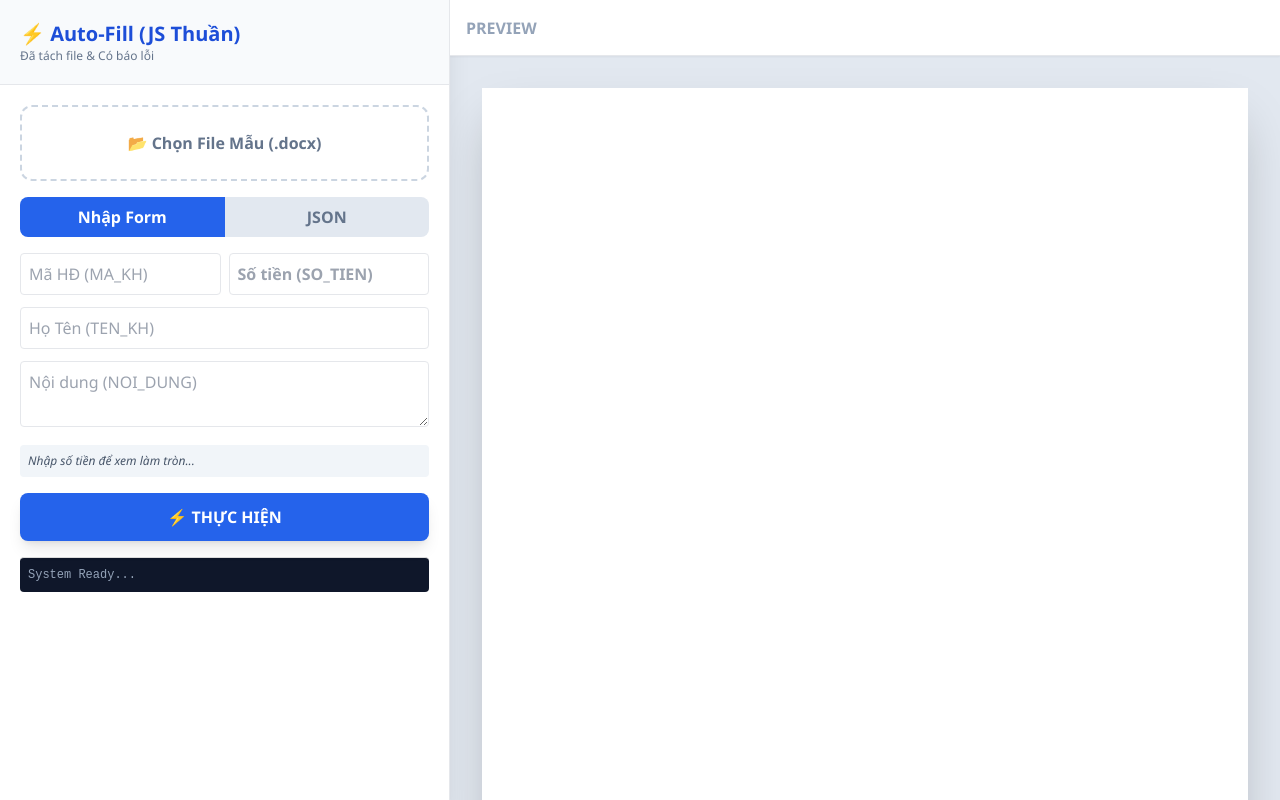
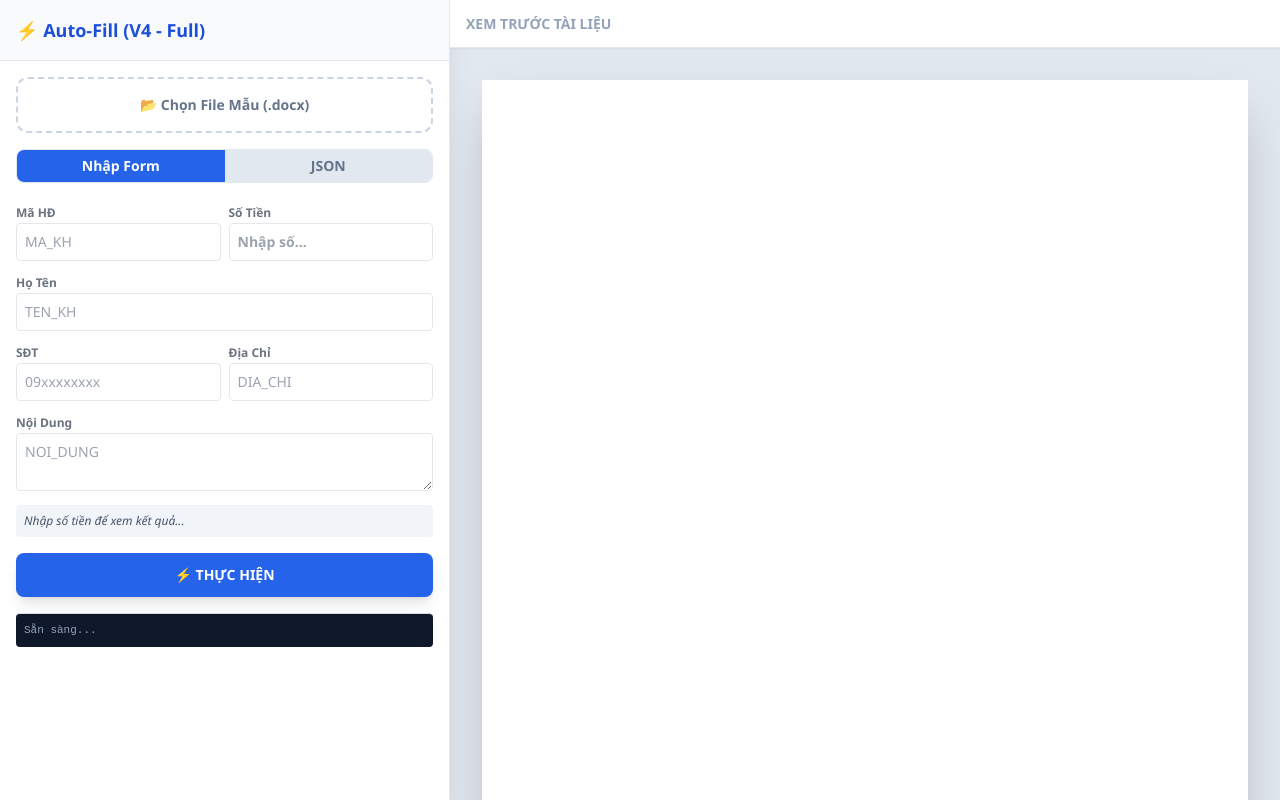
Before and after one commit to viettelstorecongdanh-arch/dienv3, a plain HTML site: page index.html in a window 1280 px wide. Drawn offline with nearby package versions, Linux system fonts and the light colour scheme.

Commit message:
Update index.html

```diff
--- a/index.html
+++ b/index.html
@@ -3,7 +3,7 @@
 <head>
     <meta charset="UTF-8">
     <meta name="viewport" content="width=device-width, initial-scale=1.0">
-    <title>Docx Auto-Fill Pro (Split Version)</title>
+    <title>Docx Auto-Fill Pro (V4 - Full Fields)</title>
     <!-- Tailwind CSS -->
     <script src="https://cdn.tailwindcss.com"></script>
 
@@ -18,10 +18,9 @@
         .tab-btn.active { background-color: #2563eb; color: white; }
         .tab-btn { background-color: #e2e8f0; color: #64748b; }
         .hidden { display: none; }
-        /* Vùng log báo lỗi */
         #logArea {
-            font-family: monospace; font-size: 12px;
-            max-height: 150px; overflow-y: auto;
+            font-family: monospace; font-size: 11px;
+            max-height: 120px; overflow-y: auto;
             border-top: 1px solid #ddd;
         }
     </style>
@@ -30,58 +29,84 @@
 
     <!-- CỘT TRÁI: NHẬP LIỆU -->
     <div class="w-full md:w-[450px] bg-white border-r flex flex-col shadow-xl z-10 shrink-0 h-full">
-        <div class="p-5 border-b bg-slate-50">
-            <h1 class="text-xl font-bold text-blue-700">⚡ Auto-Fill (JS Thuần)</h1>
-            <p class="text-xs text-slate-500">Đã tách file & Có báo lỗi</p>
+        <div class="p-4 border-b bg-slate-50">
+            <h1 class="text-lg font-bold text-blue-700">⚡ Auto-Fill (V4 - Full)</h1>
         </div>
 
-        <div class="flex-1 overflow-y-auto p-5 space-y-4">
+        <div class="flex-1 overflow-y-auto p-4 space-y-4">
 
             <!-- 1. Upload -->
-            <div class="border-2 border-dashed border-slate-300 rounded-xl p-6 text-center hover:bg-slate-50 cursor-pointer relative" id="dropZone">
+            <div class="border-2 border-dashed border-slate-300 rounded-xl p-4 text-center hover:bg-slate-50 cursor-pointer relative" id="dropZone">
                 <input type="file" id="fileInput" accept=".docx" class="absolute inset-0 opacity-0 cursor-pointer">
-                <div id="fileStatus" class="font-bold text-slate-500">📂 Chọn File Mẫu (.docx)</div>
+                <div id="fileStatus" class="font-bold text-slate-500 text-sm">📂 Chọn File Mẫu (.docx)</div>
             </div>
 
             <!-- 2. Tabs -->
-            <div class="flex rounded-lg overflow-hidden">
-                <button class="flex-1 py-2 font-bold tab-btn active" onclick="switchTab('form')">Nhập Form</button>
-                <button class="flex-1 py-2 font-bold tab-btn" onclick="switchTab('json')">JSON</button>
+            <div class="flex rounded-lg overflow-hidden border border-slate-200">
+                <button class="flex-1 py-1.5 font-bold text-sm tab-btn active" onclick="switchTab('form')">Nhập Form</button>
+                <button class="flex-1 py-1.5 font-bold text-sm tab-btn" onclick="switchTab('json')">JSON</button>
             </div>
 
             <!-- 3. Inputs -->
-            <div id="tabForm" class="space-y-3">
+            <div id="tabForm" class="space-y-2">
                 <div class="grid grid-cols-2 gap-2">
-                    <input type="text" id="inpMa" placeholder="Mã HĐ (MA_KH)" class="w-full p-2 border rounded">
-                    <input type="number" id="inpTien" placeholder="Số tiền (SO_TIEN)" class="w-full p-2 border rounded text-blue-600 font-bold">
+                    <div>
+                        <label class="text-xs font-bold text-gray-500">Mã HĐ</label>
+                        <input type="text" id="inpMa" placeholder="MA_KH" class="w-full p-2 border rounded text-sm">
+                    </div>
+                    <div>
+                        <label class="text-xs font-bold text-gray-500">Số Tiền</label>
+                        <input type="number" id="inpTien" placeholder="Nhập số..." class="w-full p-2 border rounded text-sm font-bold text-blue-600">
+                    </div>
                 </div>
-                <input type="text" id="inpTen" placeholder="Họ Tên (TEN_KH)" class="w-full p-2 border rounded">
-                <textarea id="inpNoiDung" rows="2" placeholder="Nội dung (NOI_DUNG)" class="w-full p-2 border rounded"></textarea>
+
+                <div>
+                    <label class="text-xs font-bold text-gray-500">Họ Tên</label>
+                    <input type="text" id="inpTen" placeholder="TEN_KH" class="w-full p-2 border rounded text-sm">
+                </div>
+
+                <!-- CÁC TRƯỜNG MỚI THÊM -->
+                <div class="grid grid-cols-2 gap-2">
+                    <div>
+                        <label class="text-xs font-bold text-gray-500">SĐT</label>
+                        <input type="text" id="inpSDT" placeholder="09xxxxxxxx" class="w-full p-2 border rounded text-sm">
+                    </div>
+                    <div>
+                        <label class="text-xs font-bold text-gray-500">Địa Chỉ</label>
+                        <input type="text" id="inpDiaChi" placeholder="DIA_CHI" class="w-full p-2 border rounded text-sm">
+                    </div>
+                </div>
+
+                <div>
+                    <label class="text-xs font-bold text-gray-500">Nội Dung</label>
+                    <textarea id="inpNoiDung" rows="2" placeholder="NOI_DUNG" class="w-full p-2 border rounded text-sm"></textarea>
+                </div>
+
                 <div class="text-xs bg-slate-100 p-2 rounded text-slate-600 italic" id="moneyPreview">
-                    Nhập số tiền để xem làm tròn...
+                    Nhập số tiền để xem kết quả...
                 </div>
             </div>
 
             <div id="tabJson" class="hidden h-64">
-                <textarea id="inpJson" class="w-full h-full p-2 text-xs font-mono border rounded bg-slate-800 text-green-400" placeholder='[{"MA_KH":"KH1", "SO_TIEN": 50000}]'></textarea>
+                <textarea id="inpJson" class="w-full h-full p-2 text-xs font-mono border rounded bg-slate-800 text-green-400" placeholder='[{"MA_KH":"KH1", "SO_TIEN": 50000, "DIA_CHI": "HN"}]'></textarea>
             </div>
 
             <!-- 4. Action -->
-            <button id="btnProcess" class="w-full py-3 bg-blue-600 hover:bg-blue-700 text-white font-bold rounded-lg shadow-lg">
+            <button id="btnProcess" class="w-full py-3 bg-blue-600 hover:bg-blue-700 text-white font-bold rounded-lg shadow-lg text-sm">
                 ⚡ THỰC HIỆN
             </button>
 
-            <!-- 5. Log Area (Báo lỗi ở đây) -->
+            <!-- 5. Log Area -->
             <div id="logArea" class="bg-slate-900 text-white p-2 rounded">
-                <div class="text-slate-400">System Ready...</div>
+                <div class="text-slate-400">Sẵn sàng...</div>
             </div>
         </div>
     </div>
 
     <!-- CỘT PHẢI: PREVIEW -->
     <div class="flex-1 bg-slate-200 h-full flex flex-col overflow-hidden relative">
-        <div class="h-14 bg-white border-b px-4 flex justify-between items-center shadow-sm z-10">
-            <span class="font-bold text-slate-400">PREVIEW</span>
+        <div class="h-12 bg-white border-b px-4 flex justify-between items-center shadow-sm z-10">
+            <span class="font-bold text-slate-400 text-sm">XEM TRƯỚC TÀI LIỆU</span>
             <button id="btnDownload" class="hidden px-4 py-1.5 bg-green-600 text-white text-xs font-bold rounded shadow hover:bg-green-700">
                 💾 TẢI VỀ
             </button>
```
